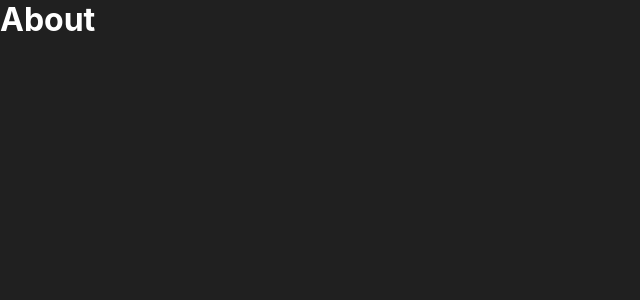
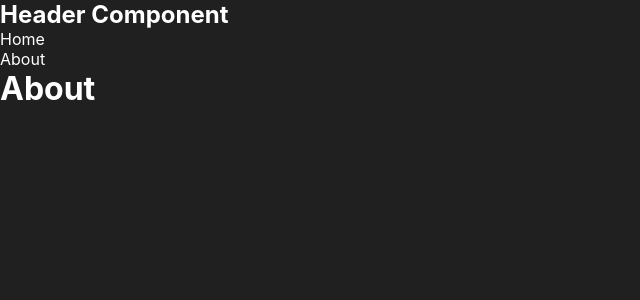
Before and after one commit to JDHofmann/tara-dev, a Next.js app: page /about in a window 1280 px wide. Shown: the top 300 px of the page, without its empty margins (0-640 px from the left). Built offline with nearby package versions, Linux system fonts and the light colour scheme.

Commit message:
adding footer next

```diff
--- /dev/null
+++ b/components/layout.js
@@ -0,0 +1,14 @@
+import Header from "../components/header";
+
+
+export default function Layout({children})
+ {
+    return (
+        <>
+        <Header />
+        <div>
+            {children}
+        </div>
+        </>
+    )
+}
--- a/pages/about.js
+++ b/pages/about.js
@@ -1,9 +1,9 @@
-
+import Layout from "../components/layout";
 
 export default function About(){
     return(
-        <div>
+        <Layout>
             <h1>About</h1>
-        </div>
+        </Layout>
     )
 }
```
Also changed, not shown: pages/index.js (+3 -4 lines), components/footer.js (added).
